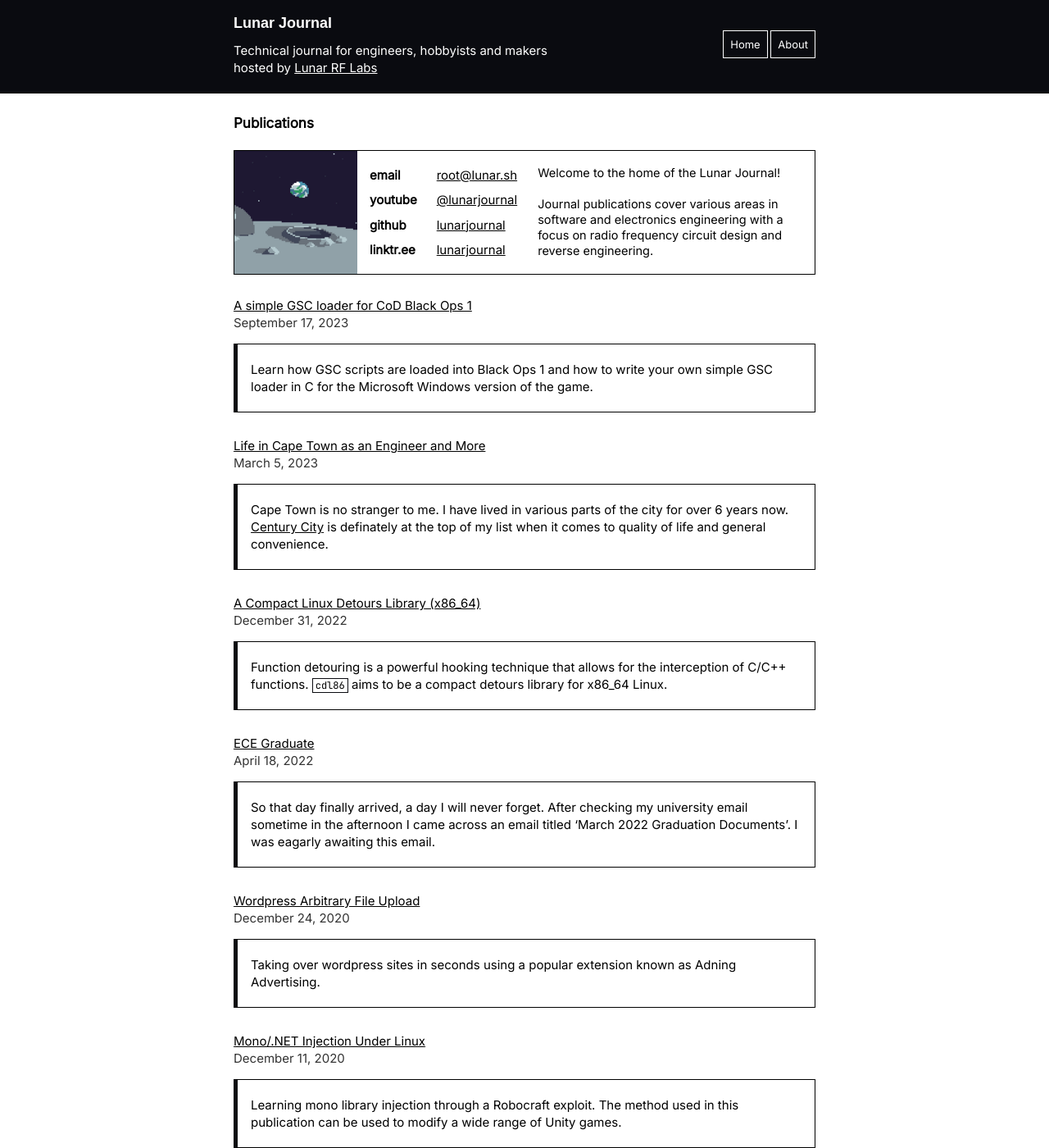
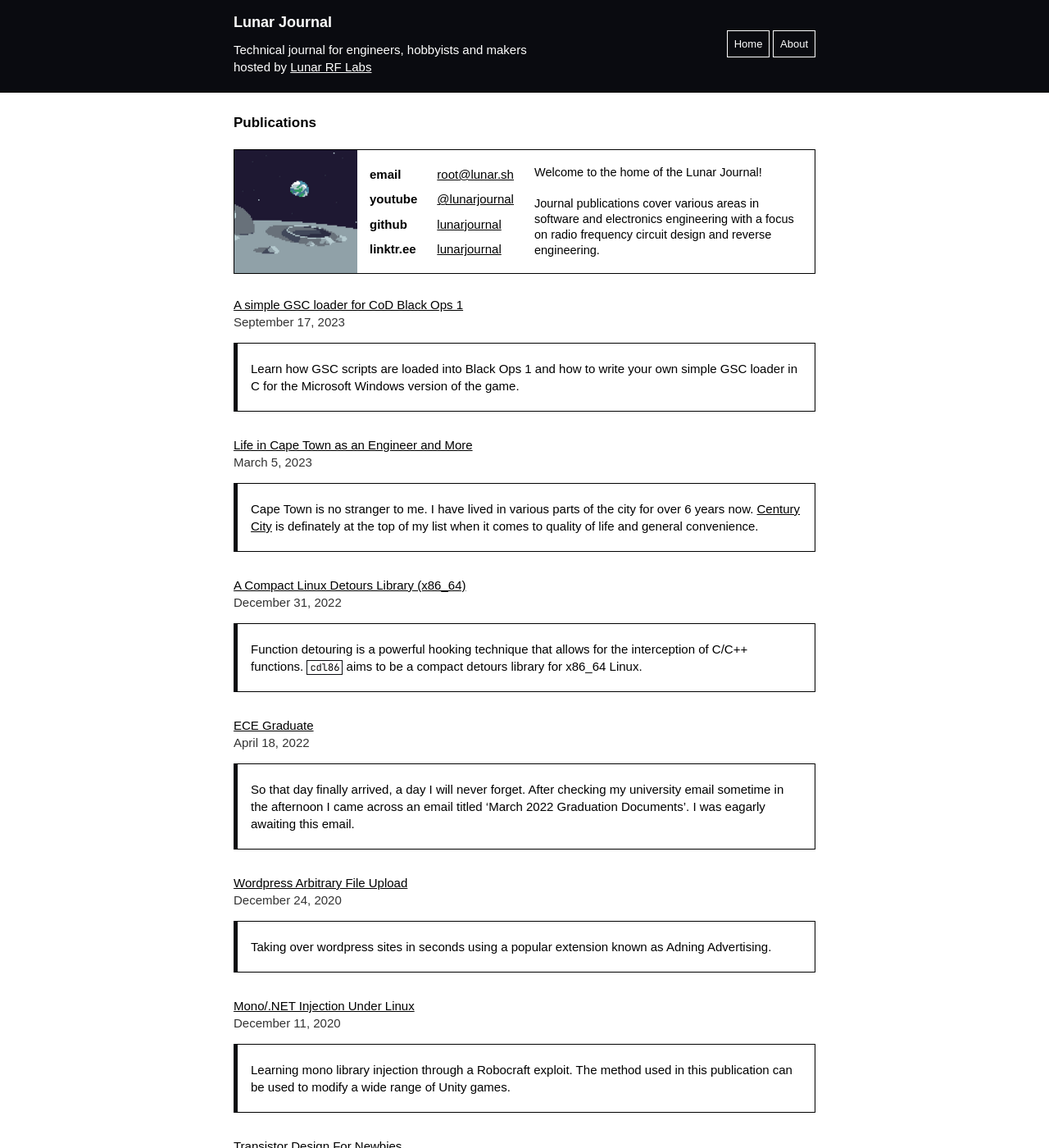
Before and after one commit to microstub/microstub.github.io, a Jekyll site: the page built from index.html, in a window 1280 px wide and 1400 px high. Shown: the whole window at 82% size. Built offline with Jekyll 4.4.1, drawn with Linux system fonts in a browser that asks for light colours.

Commit message:
journal: update _variables.scss

```diff
--- a/_sass/_variables.scss
+++ b/_sass/_variables.scss
@@ -5,7 +5,7 @@ $grey: #f5f5f5;
 $highlight: #e3e6e8;
 
 $serif: sans-serif;
-$inter: Inter;
+$inter: "arial";
 
 @mixin mobile {
   @media screen and (max-width: 640px) {
```
